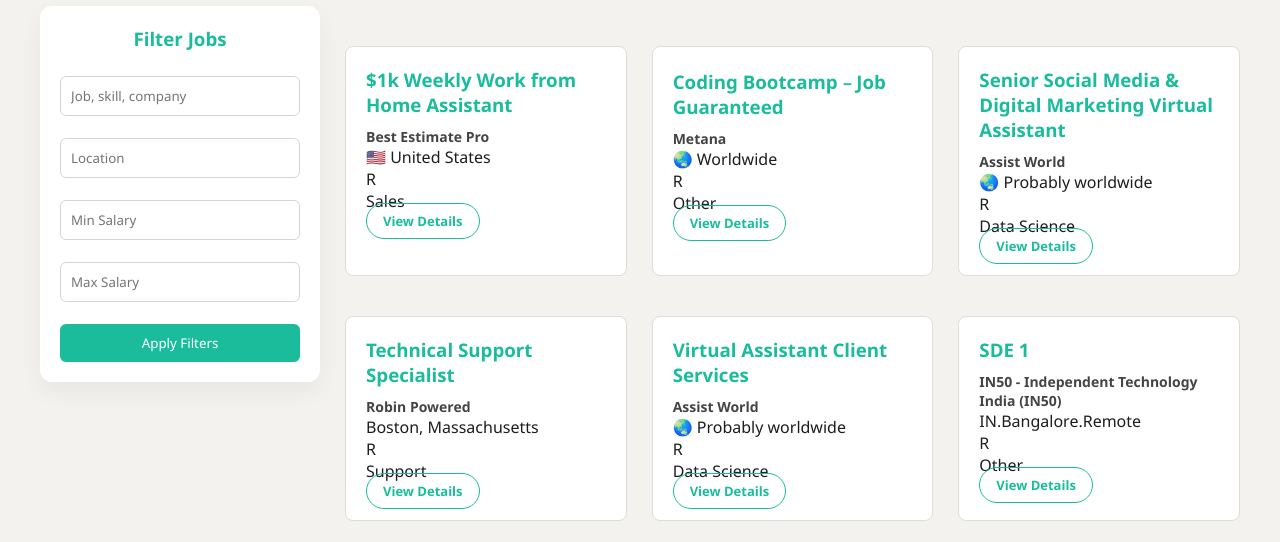
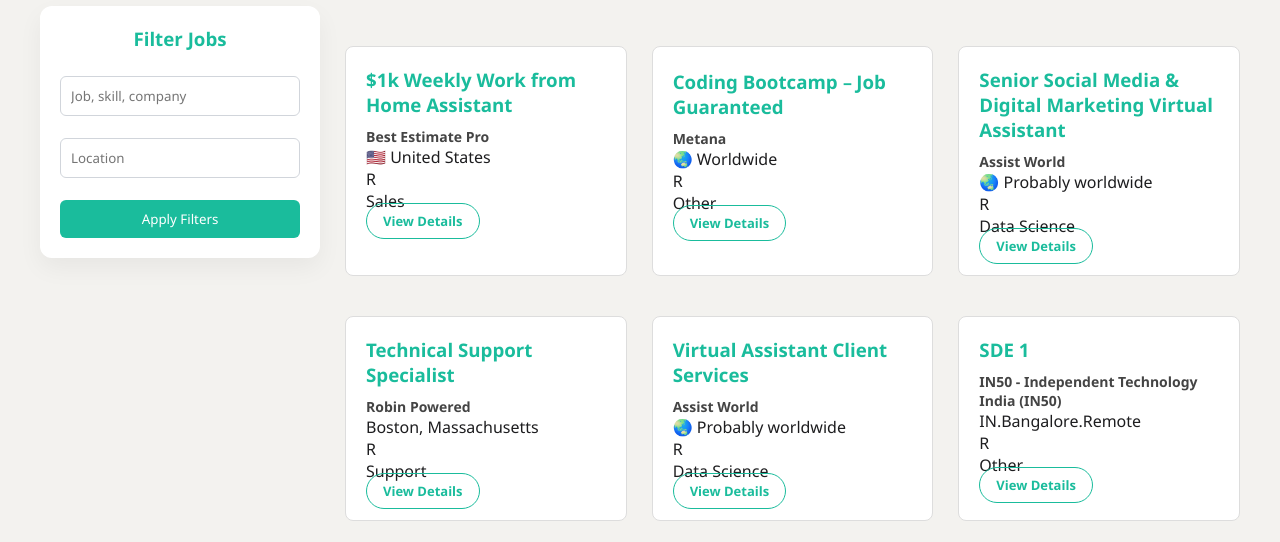
Before and after one commit to SagarKarosiya/JobsInside, a Flask app: page /jobs in a window 1280 px wide. Shown: the part 147-689 px from the top of the page. Run offline with Flask 3, Linux system fonts and the light colour scheme.

Commit message:
Add files via upload

```diff
--- a/templates/jobs.html
+++ b/templates/jobs.html
@@ -29,15 +29,15 @@
                 <option value="3-5">3–5 Years</option>
             </select> -->
 
-            <input type="number" name="min_salary" placeholder="Min Salary">
-            <input type="number" name="max_salary" placeholder="Max Salary">
+<!--            <input type="text" name="skills" placeholder="skills">
+                <input type="text" name="job_category" placeholder="job_category">   Disabled  by Sagar     -->
 
             <button type="submit">Apply Filters</button>
 
         </form>
     </aside>
 
-    <!-- JOB LIST -->
+    <!-- JOB LIST   Enable by Sagar -->
     <section class="jobs-section">
         <div class="job-grid">
             {% for job in jobs %}
@@ -61,7 +61,7 @@
 </main>
 
 
-    <!-- JOB GRID
+    <!-- JOB GRID   Disabled  By Sagar
     <div class="job-grid">
         {% for job in jobs %}
         <div class="job-card">
@@ -81,19 +81,6 @@
 </main>  -->
 
 
-<form method="get" class="filter-bar">
-
-    <input type="text" name="keyword" placeholder="Search jobs, skills, company">
-
-    <input type="text" name="location" placeholder="Location">
-
-
-
-    <input type="number" name="min_salary" placeholder="Min Salary">
-
-    <input type="number" name="max_salary" placeholder="Max Salary">
-
-    <button type="submit">Search</button>
 
 </form>
 <!-- Description -->
```
